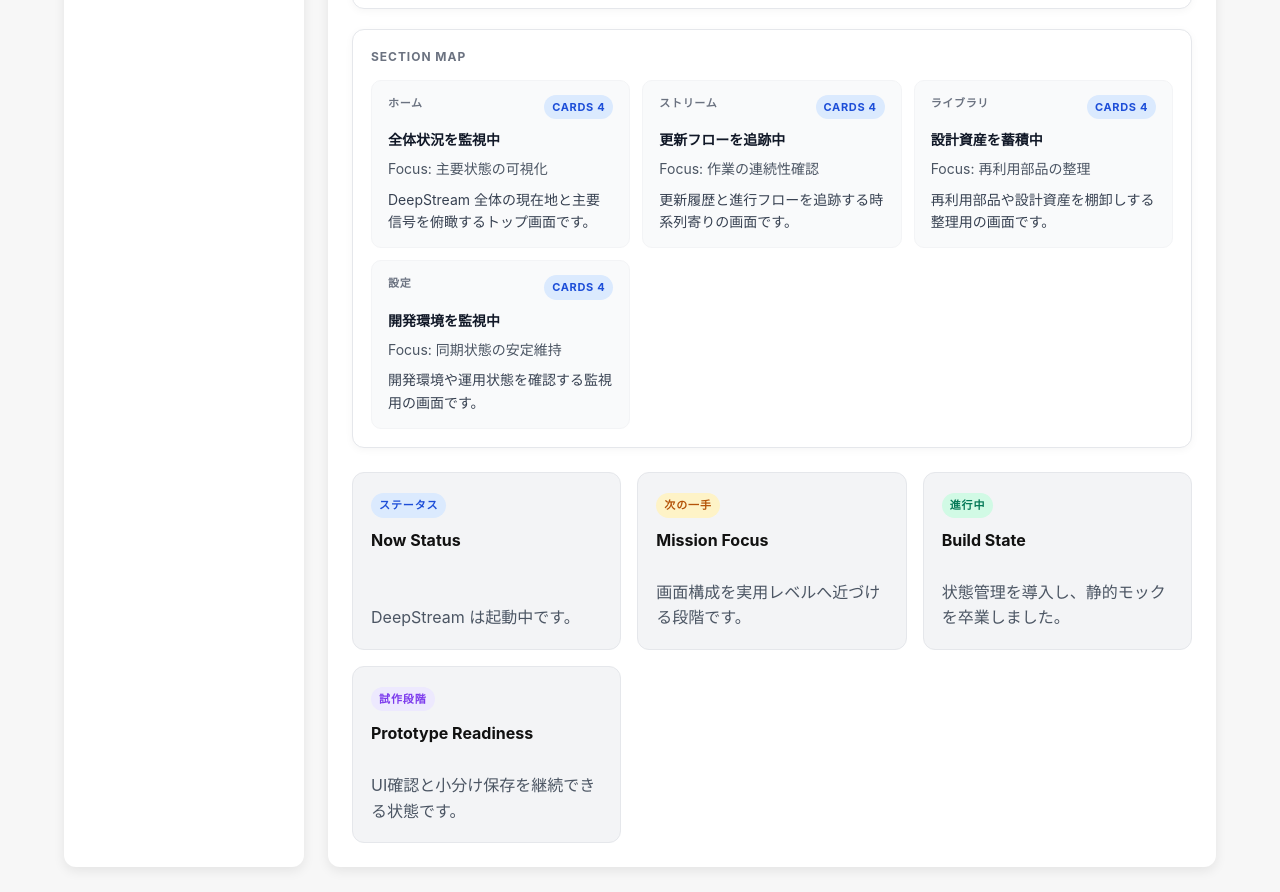
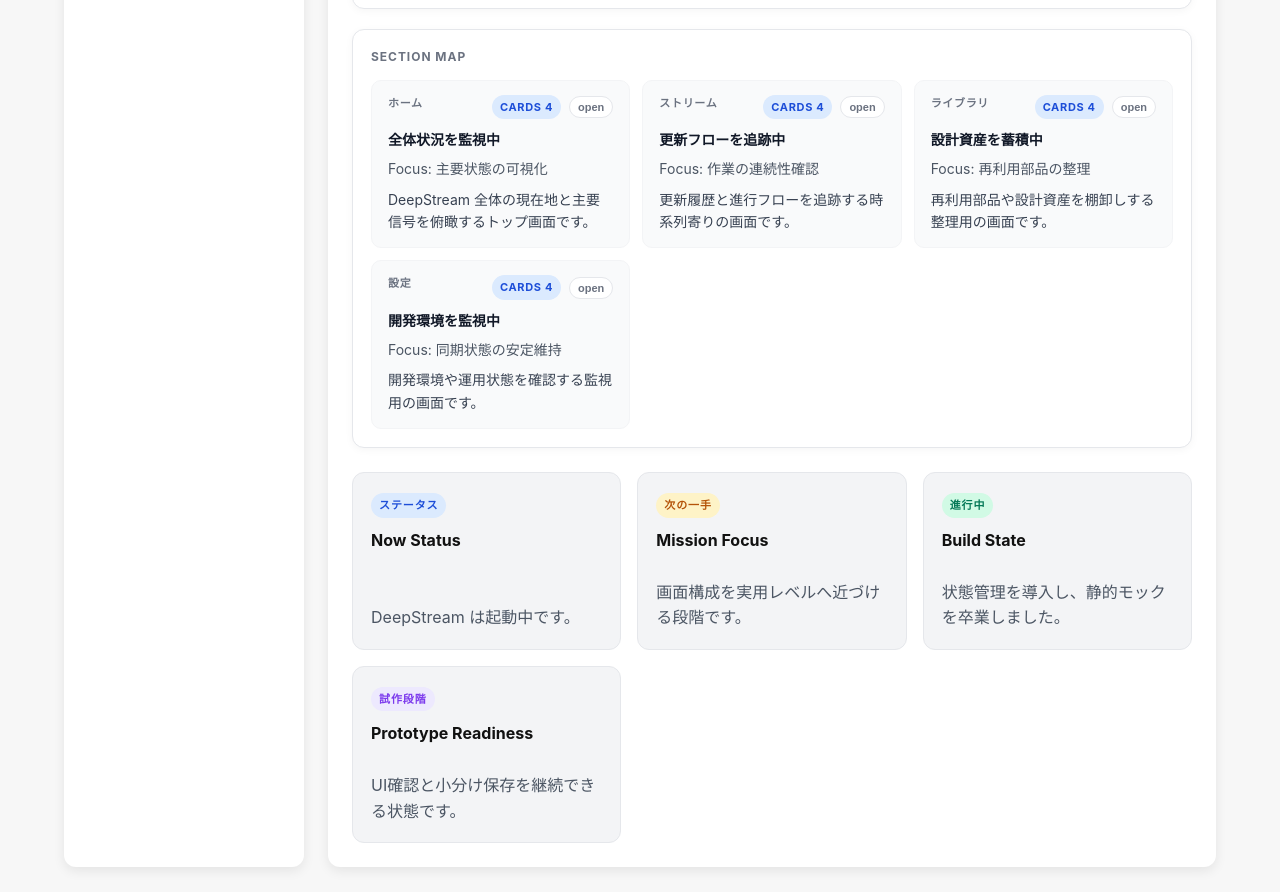
Before and after one commit to wwm001/deepstream, a React (Vite) app: page / in a window 1280 px wide. Shown: the part 1188-2080 px from the top of the page. Built offline with nearby package versions, Linux system fonts and the light colour scheme.

Commit message:
Add section jump actions to home map

```diff
--- a/src/App.tsx
+++ b/src/App.tsx
@@ -28,7 +28,10 @@ function App() {
       }
       content={
         <PageCard>
-          <Dashboard currentSection={currentSection} />
+          <Dashboard
+            currentSection={currentSection}
+            onSelectSection={setCurrentSection}
+          />
         </PageCard>
       }
       footer={<Footer />}
--- a/src/components/Dashboard.tsx
+++ b/src/components/Dashboard.tsx
@@ -9,9 +9,13 @@ import type { NavigationSection } from "../navigationItems";
 
 type DashboardProps = {
   currentSection: NavigationSection;
+  onSelectSection: (section: NavigationSection) => void;
 };
 
-function Dashboard({ currentSection }: DashboardProps) {
+function Dashboard({
+  currentSection,
+  onSelectSection,
+}: DashboardProps) {
   const section = dashboardSections[currentSection];
 
   return (
@@ -39,7 +43,10 @@ function Dashboard({ currentSection }: DashboardProps) {
         items={section.detailItems}
       />
 
-      <DashboardExtraContent currentSection={currentSection} />
+      <DashboardExtraContent
+        currentSection={currentSection}
+        onSelectSection={onSelectSection}
+      />
 
       <div
         style={{
--- a/src/components/DashboardExtraContent.tsx
+++ b/src/components/DashboardExtraContent.tsx
@@ -15,13 +15,21 @@ import HomeSectionSnapshotList from "./HomeSectionSnapshotList";
 
 type DashboardExtraContentProps = {
   currentSection: NavigationSection;
+  onSelectSection: (section: NavigationSection) => void;
 };
 
+function DashboardExtraContent({
+  currentSection,
+  onSelectSection,
+}: DashboardExtraContentProps) {
   const dashboardExtraContentMap: Record<NavigationSection, ReactNode> = {
     ホーム: (
       <>
         <HomeOverviewPanel items={homeSignals} />
-      <HomeSectionSnapshotList items={homeSectionSnapshots} />
+        <HomeSectionSnapshotList
+          items={homeSectionSnapshots}
+          onSelectSection={onSelectSection}
+        />
       </>
     ),
     ストリーム: <StreamEventTimeline items={streamEvents} />,
@@ -29,9 +37,6 @@ const dashboardExtraContentMap: Record<NavigationSection, ReactNode> = {
     設定: <SettingsStatusList items={settingsChecks} />,
   };
 
-function DashboardExtraContent({
-  currentSection,
-}: DashboardExtraContentProps) {
   return <>{dashboardExtraContentMap[currentSection]}</>;
 }
 
--- a/src/components/HomeSectionSnapshotList.tsx
+++ b/src/components/HomeSectionSnapshotList.tsx
@@ -1,13 +1,19 @@
 import type { HomeSectionSnapshot } from "../dashboardData/types";
+import type { NavigationSection } from "../navigationItems";
 import DashboardPanel from "./DashboardPanel";
 import DashboardTile from "./DashboardTile";
 import DashboardBadge from "./DashboardBadge";
+import DashboardActionButton from "./DashboardActionButton";
 
 type HomeSectionSnapshotListProps = {
   items: HomeSectionSnapshot[];
+  onSelectSection: (section: NavigationSection) => void;
 };
 
-function HomeSectionSnapshotList({ items }: HomeSectionSnapshotListProps) {
+function HomeSectionSnapshotList({
+  items,
+  onSelectSection,
+}: HomeSectionSnapshotListProps) {
   return (
     <DashboardPanel title="Section Map">
       <div
@@ -22,11 +28,24 @@ function HomeSectionSnapshotList({ items }: HomeSectionSnapshotListProps) {
             key={item.section}
             title={item.section}
             right={
-              <DashboardBadge
-                label={`cards ${item.cardCount}`}
-                color="#1d4ed8"
-                background="#dbeafe"
-              />
+              <div
+                style={{
+                  display: "flex",
+                  alignItems: "center",
+                  gap: "8px",
+                  flexWrap: "wrap",
+                }}
+              >
+                <DashboardBadge
+                  label={`cards ${item.cardCount}`}
+                  color="#1d4ed8"
+                  background="#dbeafe"
+                />
+                <DashboardActionButton
+                  label="open"
+                  onClick={() => onSelectSection(item.section)}
+                />
+              </div>
             }
           >
             <p
--- a/src/dashboardData/types.ts
+++ b/src/dashboardData/types.ts
@@ -1,4 +1,5 @@
 import type { DashboardCard } from "../types";
+import type { NavigationSection } from "../navigationItems";
 
 export type DashboardDetailItem = {
   label: string;
@@ -41,7 +42,7 @@ export type HomeSignal = {
 };
 
 export type HomeSectionSnapshot = {
-  section: string;
+  section: NavigationSection;
   status: string;
   focus: string;
   cardCount: number;
```
Lines whose indentation alone changed are shown as unchanged.
